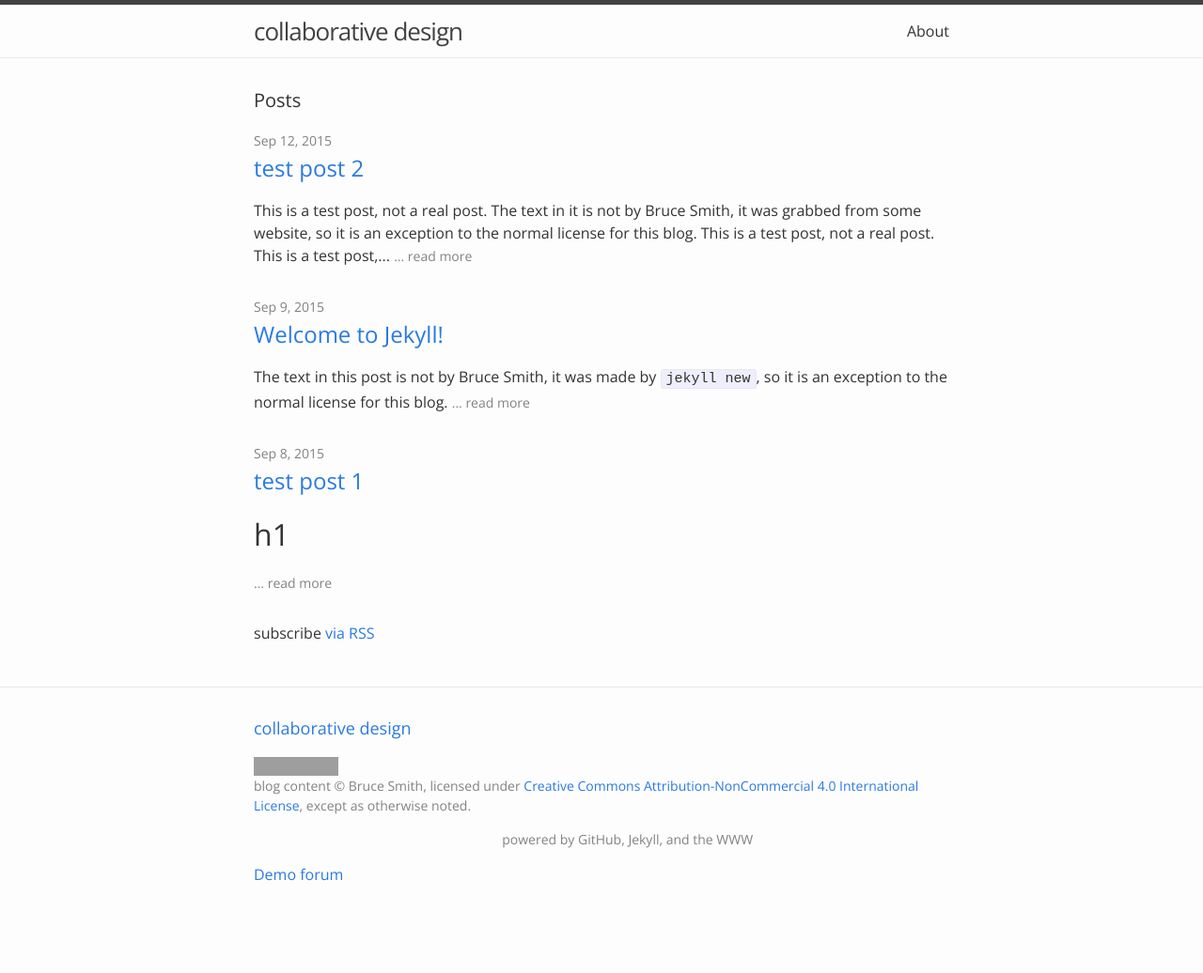
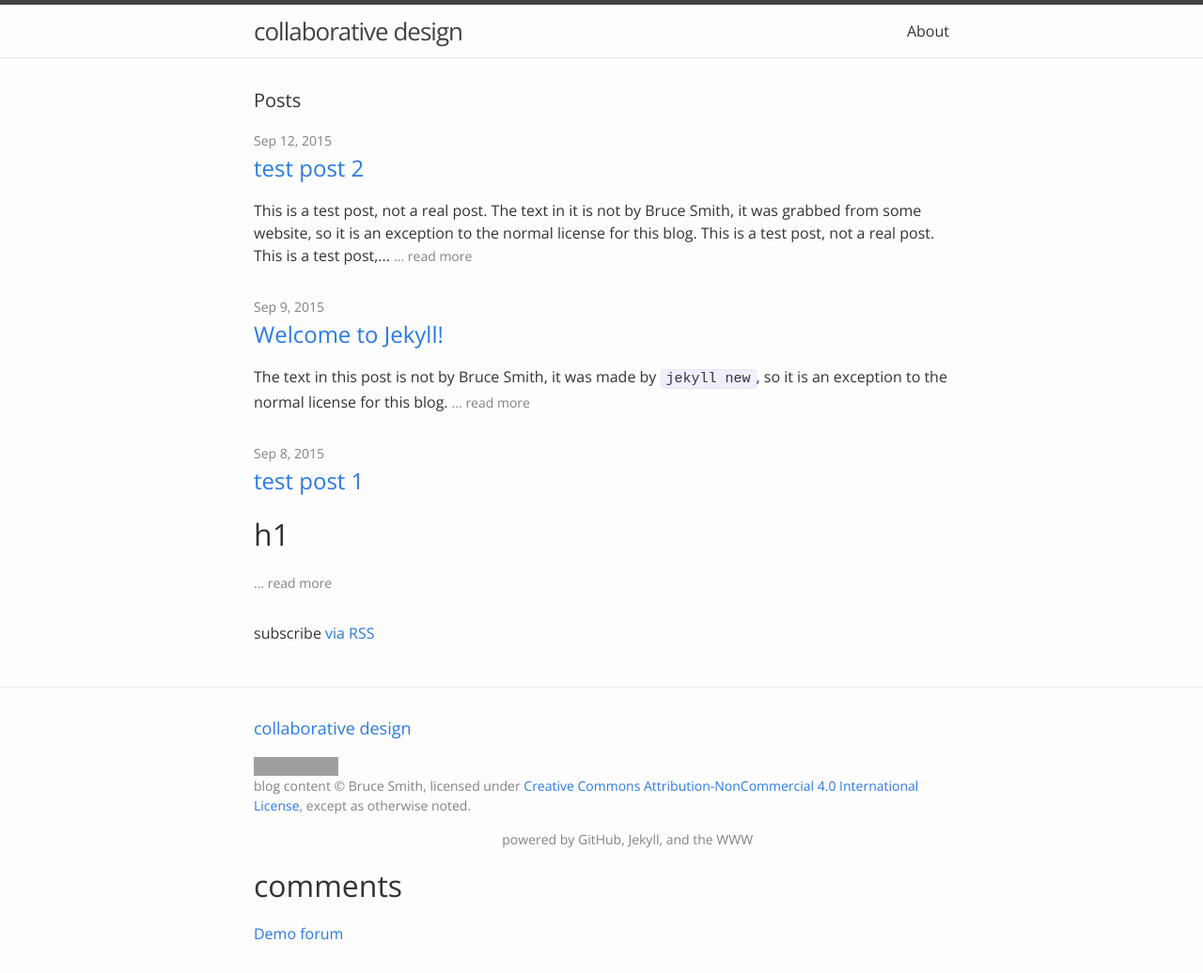
Before and after one commit to oresmus/oresmus.github.io, a Jekyll site: the page built from index.html, in a window 1280 px wide. Shown: the whole page at 94% size. Built offline with Jekyll 4.4.1, drawn with Linux system fonts in a browser that asks for light colours; before the commit the page ends 973 px from its top, so only the background shows below that; grey boxes are pictures that could not be loaded.

Commit message:
Update footer.html

```diff
--- a/_includes/footer.html
+++ b/_includes/footer.html
@@ -27,8 +27,12 @@
         <span class="footer-col footer-col-3">powered by GitHub, Jekyll, and the WWW</span>
     </div>
 
-    <a class="muut" href="https://muut.com/i/goma">Demo forum</a>
-    <script src="//cdn.muut.com/1/moot.min.js"></script>
+    <div>
+        <h1>comments</h1>
+        <a class="muut" href="https://muut.com/i/goma">Demo forum</a>
+        <script src="//cdn.muut.com/1/moot.min.js"></script>
+
+    </div>
 
 
   </div>
```
